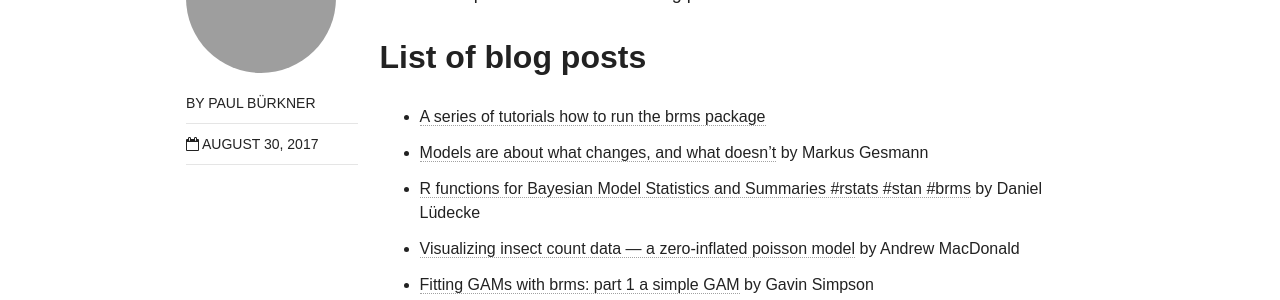
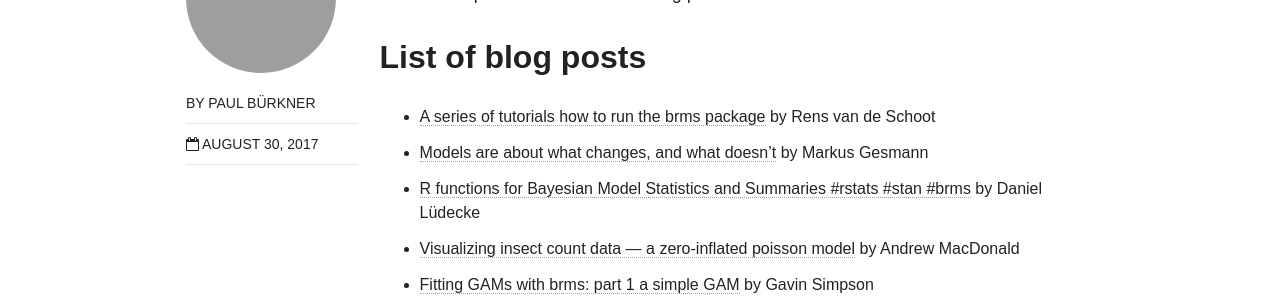
Before and after one commit to paul-buerkner/paul-buerkner.github.io, a Jekyll site: the page built from _posts/blog/2017-08-30-brms-blogposts.md, in a window 1280 px wide. Shown: the part 649-949 px from the top of the page. Built offline with Jekyll 4.4.1, drawn with Linux system fonts in a browser that asks for light colours; nearby versions of some CDN libraries.

Commit message:
minor cleaning

```diff
--- a/_posts/blog/2017-08-30-brms-blogposts.md
+++ b/_posts/blog/2017-08-30-brms-blogposts.md
@@ -13,7 +13,7 @@ Since its foundation, several people have blogged about my R package **brms**, w
 
 ## List of blog posts
 
-- [A series of tutorials how to run the brms package](https://www.rensvandeschoot.com/tutorials/brms/)
+- [A series of tutorials how to run the brms package](https://www.rensvandeschoot.com/tutorials/brms/) by Rens van de Schoot
 - [Models are about what changes, and what doesn't](https://magesblog.com/post/modelling-change/) by Markus Gesmann
 - [R functions for Bayesian Model Statistics and Summaries #rstats #stan #brms](https://strengejacke.wordpress.com/2018/06/06/r-functions-for-bayesian-model-statistics-and-summaries-rstats-stan-brms/) by Daniel Lüdecke
 - [Visualizing insect count data — a zero-inflated poisson model](http://thestudyofthehousehold.com/2018/05/26/2018-05-26-visualizing-insect-count-data-a-zero-inflated-poisson-model/) by Andrew MacDonald
```
